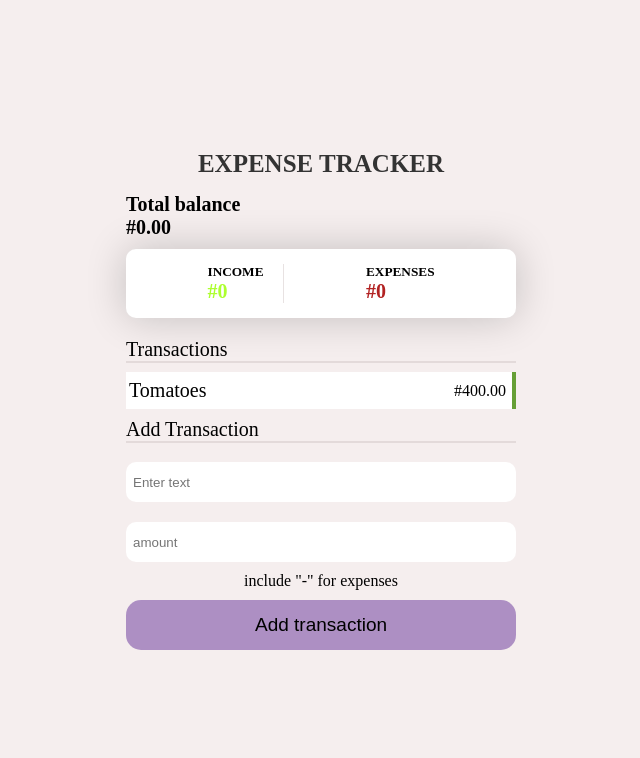
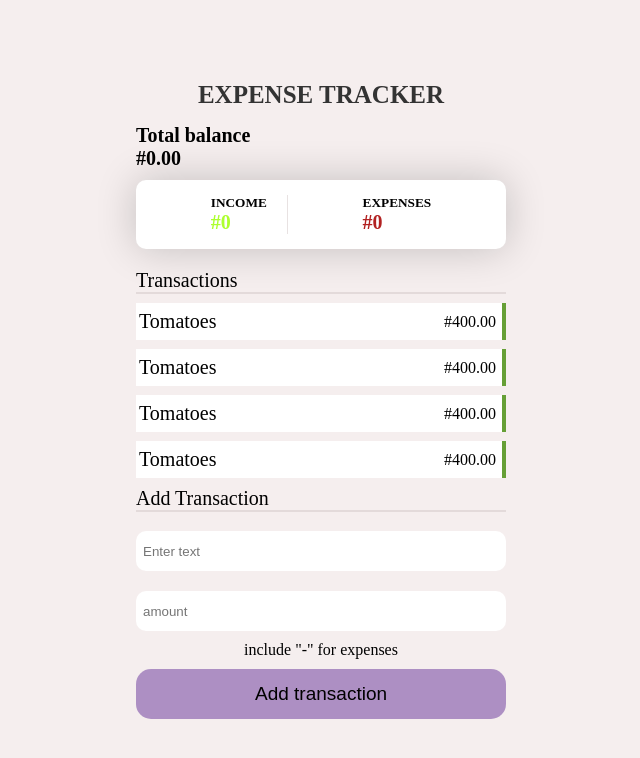
Before and after one commit to chiagoziepio/expenseTracker, a React (Vite) app: page / in a window 1280 px wide. Shown: the top 758 px of the page, without its empty margins (319-959 px from the left). Built offline with nearby package versions, Linux system fonts and the light colour scheme.

Commit message:
created the context api

```diff
--- a/src/App.jsx
+++ b/src/App.jsx
@@ -4,6 +4,7 @@ import Balance from './Balance'
 import TotalBalance from './totalBalance'
 import History from './History'
 import AddTransaction from './AddTransaction'
+import TransactionContextprovider from './context/transactionContextprovider'
 
 function App() {
   const [transaction, setTransaction] = useState("")
@@ -12,8 +13,12 @@ function App() {
   return (
     <div className='app'>
 
+
     <Header/>
-    < TotalBalance/>
+
+      <TransactionContextprovider>
+
+        <TotalBalance/>
         <Balance/>
         <History/>
         <AddTransaction
@@ -22,7 +27,7 @@ function App() {
         setAmount={setAmount}
         amount={amount}
         />
-
+      </TransactionContextprovider>
 
     </div>
   )
--- a/src/History.jsx
+++ b/src/History.jsx
@@ -1,14 +1,21 @@
-import React from 'react'
+import React, { useContext } from 'react'
+import {transctionContext} from './context/transactionContextprovider'
 
 const History = () => {
+  const trans = useContext(transctionContext)
+  const transaction = trans.transactions
+  console.log(trans.transactions);
   return (
     <div className='transactions'>
         <p>Transactions</p>
         <ul>
+          {transaction.map(tran =>(
+
             <li className='income'>
                 <p>Tomatoes</p>
                 <span>#400.00</span>
                 </li>
+          ))}
 
         </ul>
 
--- /dev/null
+++ b/src/context/transactionContextprovider.jsx
@@ -0,0 +1,43 @@
+import { useReducer } from "react"
+/* import transctionContext from "./transactionContext" */
+import transactionReducer from "../transactionReducer"
+import { createContext } from "react";
+
+
+
+
+const transactions = [
+    {
+        item: "salary",
+        amount: "530",
+        id: 1
+    },
+    {
+        item: "textbook",
+        amount: "-230",
+        id: 2
+    },
+    {
+        item: "tomatoes",
+        amount: "-400",
+        id: 3
+    },
+    {
+        item: "birthday gift",
+        amount: "630",
+        id: 2
+    },
+]
+
+ export const transctionContext = createContext(transactions);
+
+const transactionContextprovider = ({children})=>{
+ const [state , dispatch] = useReducer(transactionReducer,transactions)
+    return(
+        <transctionContext.Provider value = {{transactions}} >
+            {children}
+        </transctionContext.Provider>
+    )
+}
+
+export default transactionContextprovider
--- a/src/header.jsx
+++ b/src/header.jsx
@@ -2,7 +2,9 @@ import React from 'react'
 
 const header = () => {
   return (
-    <header>EXPENSE TRACKER</header>
+    <header>
+      <p>EXPENSE TRACKER</p>
+    </header>
   )
 }
 
--- a/src/index.css
+++ b/src/index.css
@@ -12,8 +12,8 @@ body{
   background-color: rgba(241, 232, 232, 0.699);
 }
 .app{
-  width: 450px;
-  max-width: 420px;
+  width: 400px;
+  max-width: 400px;
   padding: 15px;
 }
 header{
--- a/src/totalBalance.jsx
+++ b/src/totalBalance.jsx
@@ -4,6 +4,7 @@ const totalBalance = () => {
   return (
     <>
      <p className='totalBalance'> Total balance <br /> #0.00 </p>
+
     </>
   )
 }
--- /dev/null
+++ b/src/transactionReducer.jsx
@@ -0,0 +1,13 @@
+const transactionReducer = (transaction ,action)=>{
+    switch (action.type) {
+        case value:
+
+            break;
+
+        default:
+            break;
+    }
+
+}
+
+export default transactionReducer
```
Lines whose indentation alone changed are shown as unchanged.
